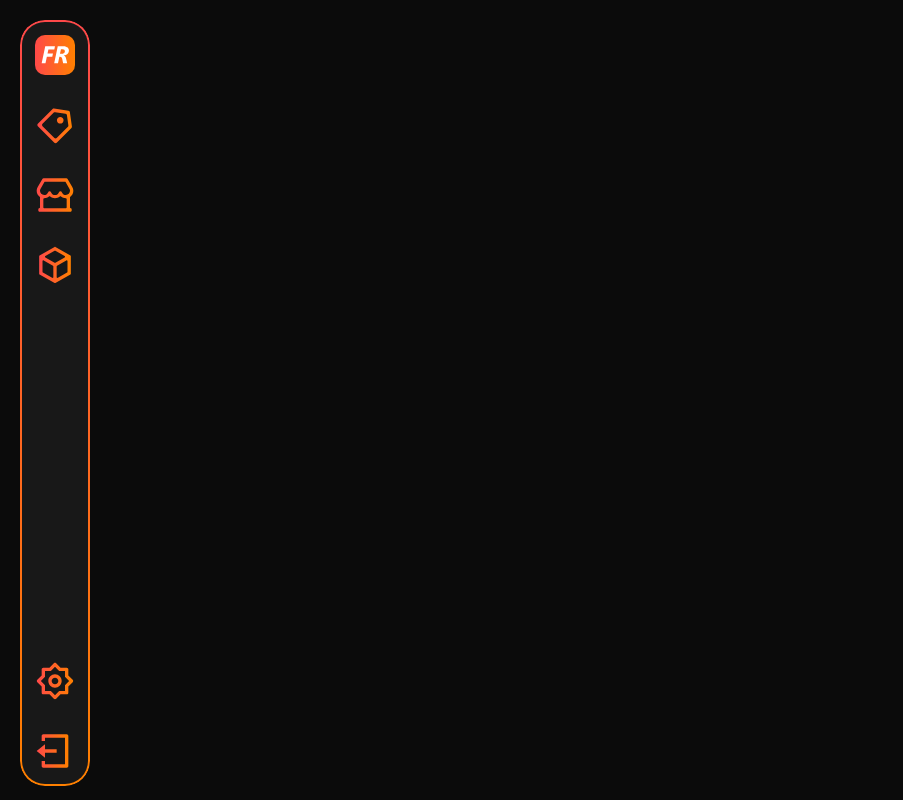
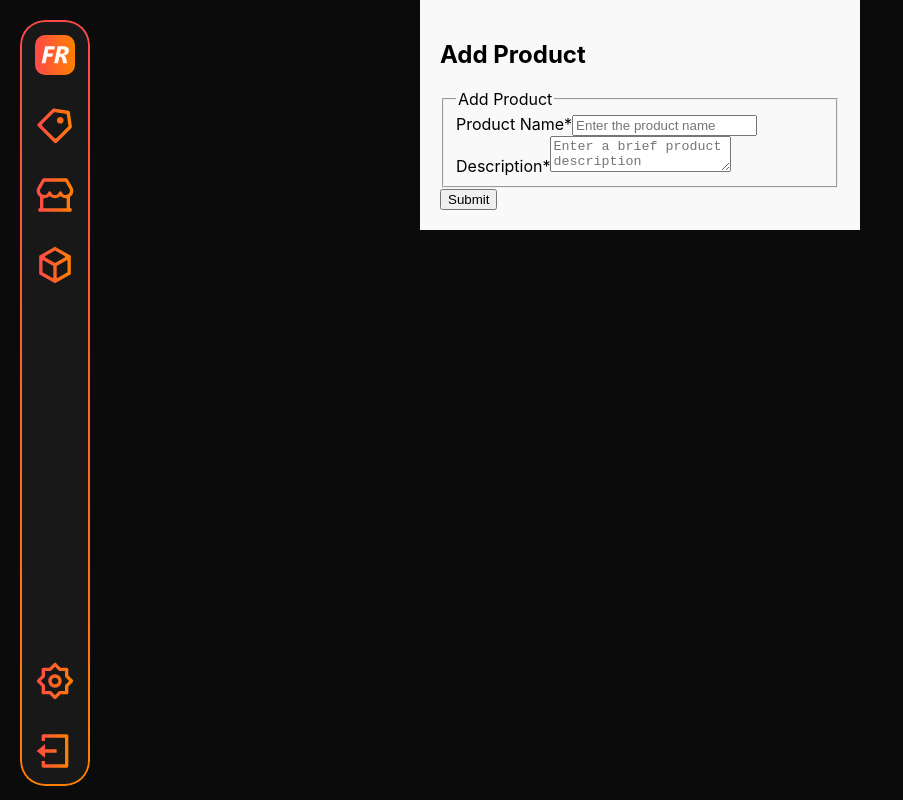
Before and after one commit to Andrewtomp/Software-Engineering, a React (Create React App) app in the folder front-runner/: page /add-product in a window 1280 px wide. Before the commit this address had no page. Shown: the whole page, without its empty margins (0-903 px from the left). Built offline with nearby package versions, Linux system fonts and the light colour scheme; what ag-grid-community would draw is missing.

Commit message:
Added basic functionality for a products page.

```diff
--- a/front-runner/src/App.js
+++ b/front-runner/src/App.js
@@ -6,6 +6,7 @@ import Orders from "./components/Orders";
 import Settings from "./components/Settings";
 import NavBar from "./components/NavBar";
 import Login from "./components/Login";
+import ProductForm from "./components/ProductForm";
 
 function App() {
     return (
@@ -18,6 +19,7 @@ function App() {
                 <Route path="/orders" element={<Orders />} />
                 <Route path="/settings" element={<Settings />} />
                 <Route path="/login" element={<Login />} />
+                <Route path="/add-product" element={<ProductForm />} />
             </Routes>
         </BrowserRouter>
     );
--- a/front-runner/src/components/Login.js
+++ b/front-runner/src/components/Login.js
@@ -1,12 +1,11 @@
-// LoginForm.tsx (or LoginForm.js if you're not using TypeScript)
+// LoginForm.js
 import React from 'react';
 import Form from '@rjsf/core';
-import { RJSFSchema } from '@rjsf/utils';
 import validator from '@rjsf/validator-ajv8';
 
 // Define the JSON Schema for the login form
-const schema: RJSFSchema = {
-  title: 'Login Form',
+const schema = {
+  title: 'Login',
   type: 'object',
   properties: {
     username: {
@@ -34,7 +33,7 @@ const uiSchema = {
 };
 
 // Define the login form's onSubmit handler
-const onSubmit = ({ formData }: any) => {
+const onSubmit = ({ formData }) => {
   // Here you can process the login form data
   console.log('Form data submitted:', formData);
   // For example, send the data to an API to authenticate the user
@@ -42,7 +41,7 @@ const onSubmit = ({ formData }: any) => {
 };
 
 // LoginForm Component
-const Login = () => {
+const LoginForm = () => {
   return (
     <div style={{ width: '400px', margin: '0 auto', padding: '20px', backgroundColor: '#f9f9f9' }}>
       <h2>Login</h2>
@@ -56,4 +55,4 @@ const Login = () => {
   );
 };
 
-export default Login;
+export default LoginForm;
--- /dev/null
+++ b/front-runner/src/components/ProductForm.js
@@ -0,0 +1,57 @@
+// AddProductForm.js
+import React from 'react';
+import Form from '@rjsf/core';
+import validator from '@rjsf/validator-ajv8';
+
+// Define the JSON Schema for the Add Product form
+const schema = {
+  title: 'Add Product',
+  type: 'object',
+  properties: {
+    productName: {
+      type: 'string',
+      title: 'Product Name',
+    },
+    description: {
+      type: 'string',
+      title: 'Description',
+    },
+  },
+  required: ['productName', 'description'], // Make both fields required
+};
+
+// Define the UI Schema for the form fields (optional customization)
+const uiSchema = {
+  productName: {
+    'ui:placeholder': 'Enter the product name',
+  },
+  description: {
+    'ui:widget': 'textarea', // Allows multiline input
+    'ui:placeholder': 'Enter a brief product description',
+  },
+};
+
+// Define the add product form's onSubmit handler
+const onSubmit = ({ formData }) => {
+  // Here you can process the product form data
+  console.log('Product data submitted:', formData);
+  // For example, send the data to an API to store the product details
+  alert('Product Added: ' + JSON.stringify(formData));
+};
+
+// AddProductForm Component
+const AddProductForm = () => {
+  return (
+    <div style={{ width: '400px', margin: '0 auto', padding: '20px', backgroundColor: '#f9f9f9' }}>
+      <h2>Add Product</h2>
+      <Form
+        schema={schema}
+        uiSchema={uiSchema}
+        validator={validator}
+        onSubmit={onSubmit} // Handle form submission
+      />
+    </div>
+  );
+};
+
+export default AddProductForm;
```
